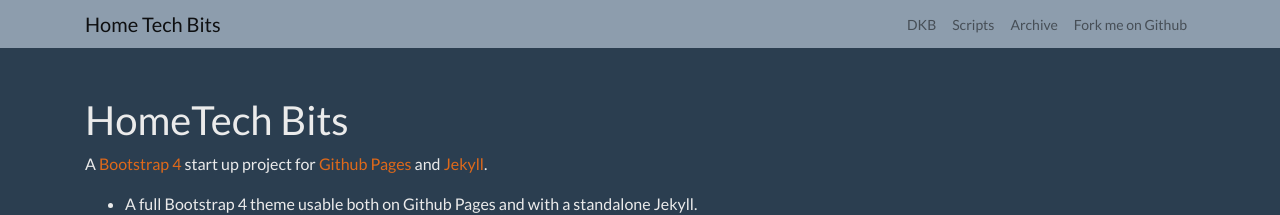
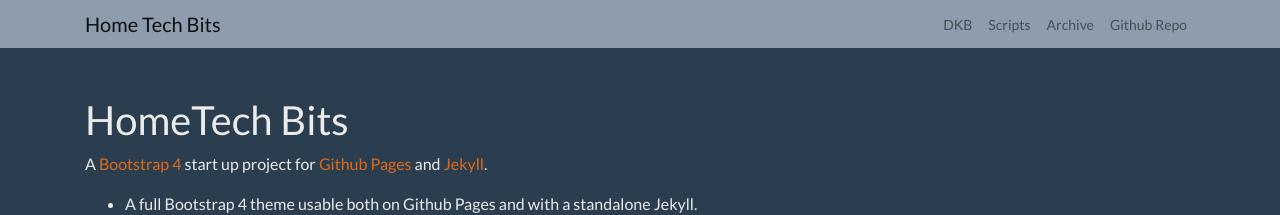
Before and after one commit to bluekrow/bluekrow.github, a Jekyll site: the page built from index.md, in a window 1280 px wide and 900 px high. Shown: the top 215 px of the window. Built offline with Jekyll 4.4.1, drawn with Linux system fonts in a browser that asks for light colours.

Commit message:
Change github link

```diff
--- a/_config.yml
+++ b/_config.yml
@@ -22,7 +22,7 @@
 #twitter_username: jekyllrb
 #github_username:  jekyll
 
-repository: "nicolas-van/bootstrap-4-github-pages"
+repository: "bluekrow/bluekrow.github.io"
 
 # Build settings
 plugins:
--- a/_includes/header.html
+++ b/_includes/header.html
@@ -18,7 +18,7 @@
           {%- endif -%}
         {% endfor -%}
         <li class="nav-item">
-          <a class="nav-link" href="{{ site.github.repository_url }}">Fork me on Github</a>
+          <a class="nav-link" href="{{ site.github.repository_url }}">Github Repo</a>
         </li>
       </ul>
     </div>
```
